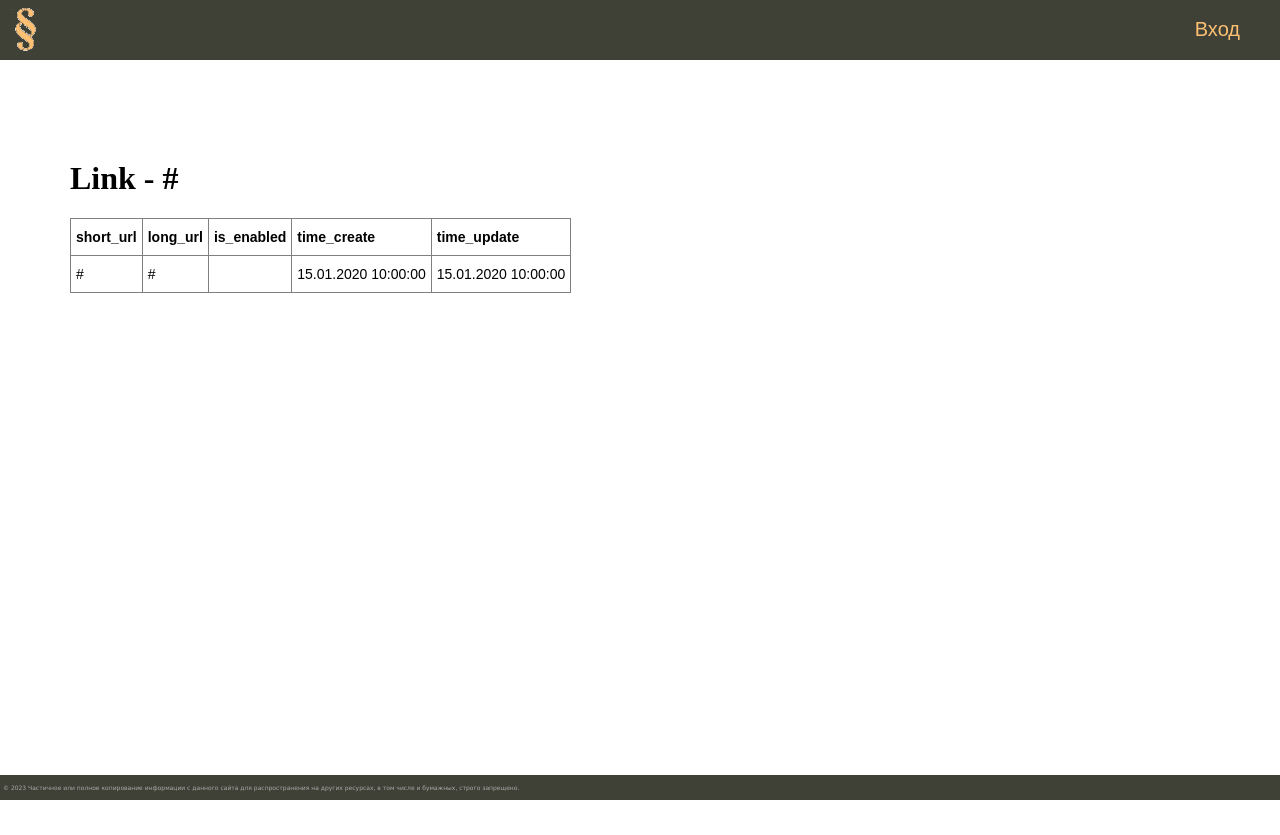
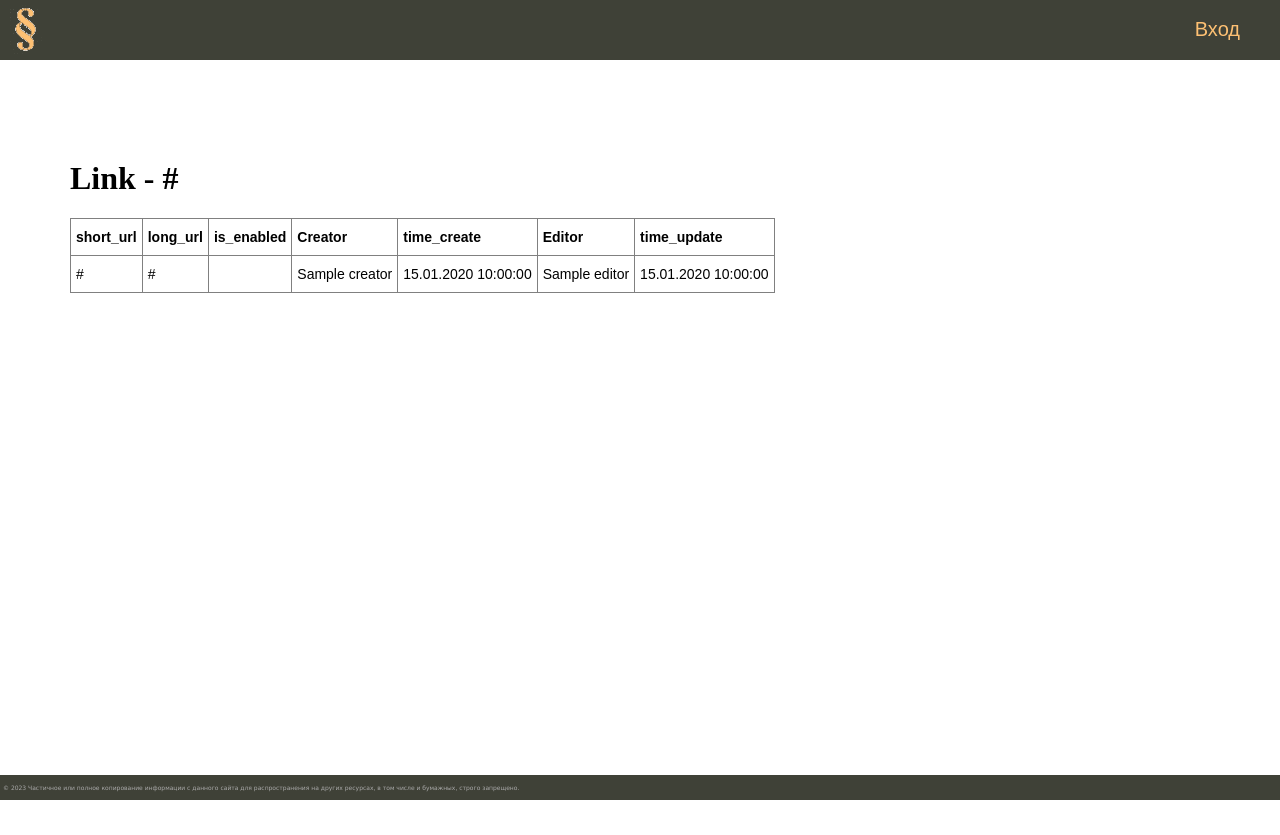
Before and after one commit to MinistrBob/short-urls, a Django app: template short_urls/short_urls_app/templates/link_edit.html in a window 1280 px wide. Run offline with Django 3.2, Linux system fonts and the light colour scheme; the template is opened without the code that fills it: most values are stand-ins (such as "Sample title", 1, 10 or a date in 2020).

Commit message:
добавил необходимые поля

```diff
--- a/TODO.py
+++ b/TODO.py
@@ -1,3 +1,4 @@
+# TODO: !!! Нужно в CI\CD делать backup БД перед накатом новой версии.
 # TODO: Добавить поле кто  создал ссылку и кто её отредактировал. Поиск по автору. Галочка "Показывать только мои ссылки".
 # TODO: В списке ссылок поле short_link нужно выводить короткую ссылку целиком, чтобы было удобно копировать. Или сделать кнопочку копировать, чтобы сразу в буфер обмена копировалось.
 # TODO: Не нужно кнопку, нужно просто форму создания возвращать сразу с проставленным слагом, если человек хочет, то может удалить его и поставить свой. Сделать кнопку генерации слага - слаг нужно проверять на уникальность.
--- a/short_urls/short_urls_app/forms.py
+++ b/short_urls/short_urls_app/forms.py
@@ -35,7 +35,7 @@ class AddLinkForm(forms.ModelForm):
 
     class Meta:
         model = Link
-        fields = ['short_url', 'is_enabled', 'long_url']
+        fields = ['short_url', 'is_enabled', 'long_url', 'creator']
         widgets = {
             'short_url': forms.TextInput(attrs={'class': 'form-input'}),
             'long_url': forms.Textarea(attrs={'cols': 60, 'rows': 10}),
@@ -51,6 +51,7 @@ class EditLinkForm(forms.ModelForm):
     class Meta:
         model = Link
         fields = '__all__'
+        exclude = ('creator',)
         widgets = {
             'short_url': forms.TextInput(attrs={'class': 'form-input'}),
             'long_url': forms.Textarea(attrs={'cols': 60, 'rows': 10}),
--- a/short_urls/short_urls_app/models.py
+++ b/short_urls/short_urls_app/models.py
@@ -1,5 +1,6 @@
 from django.db import models
 from django.urls import reverse
+from django.conf import settings
 
 
 class Link(models.Model):
@@ -9,6 +10,8 @@ class Link(models.Model):
     long_url = models.CharField(max_length=65535, verbose_name='Длинная ссылка')
     time_create = models.DateTimeField(auto_now_add=True)
     time_update = models.DateTimeField(auto_now=True)
+    creator = models.ForeignKey(settings.AUTH_USER_MODEL, on_delete=models.SET_NULL, null=True, related_name='creator', verbose_name='Создатель')
+    editor = models.ForeignKey(settings.AUTH_USER_MODEL, on_delete=models.SET_NULL, null=True, related_name='editor', verbose_name='Редактор')
 
     def __str__(self):
         return self.short_url
--- a/short_urls/short_urls_app/static/short_urls_app/js/script3.js
+++ b/short_urls/short_urls_app/static/short_urls_app/js/script3.js
@@ -131,7 +131,7 @@ function buildURL() {
         url = url + "utm_term=" + value + "&";
     }
     console.log("url=" + url)
-    if (url.charAt(url.length - 1) == "&") {
+    if (url.charAt(url.length - 1) == "&" || url.charAt(url.length - 1) == "?") {
         url = url.substring(0, url.length - 1);
     }
     console.log("url=" + url)
--- a/short_urls/short_urls_app/templates/link_edit.html
+++ b/short_urls/short_urls_app/templates/link_edit.html
@@ -19,7 +19,9 @@
     <th class="tg-fymr">short_url</th>
     <th class="tg-fymr">long_url</th>
     <th class="tg-fymr">is_enabled</th>
+    <th class="tg-fymr">Creator</th>
     <th class="tg-fymr">time_create</th>
+    <th class="tg-fymr">Editor</th>
     <th class="tg-fymr">time_update</th>
   </tr>
 </thead>
@@ -28,7 +30,9 @@
     <td class="tg-0pky">{{link.short_url}}</td>
     <td class="tg-0pky">{{link.long_url}}</td>
     <td class="tg-0pky">{{link.is_enabled}}</td>
+    <td class="tg-0pky">{{l.creator}}</td>
     <td class="tg-0pky">{{link.time_create|date:"d.m.Y H:i:s"}}</td>
+    <td class="tg-0pky">{{l.editor}}</td>
     <td class="tg-0pky">{{link.time_update|date:"d.m.Y H:i:s"}}</td>
   </tr>
 </tbody>
--- a/short_urls/short_urls_app/templates/links_list.html
+++ b/short_urls/short_urls_app/templates/links_list.html
@@ -38,7 +38,9 @@
     <th class="tg-fymr">short_url</th>
     <th class="tg-fymr">long_url</th>
     <th class="tg-fymr">is_enabled</th>
+    <th class="tg-fymr">Creator</th>
     <th class="tg-fymr">time_create</th>
+    <th class="tg-fymr">Editor</th>
     <th class="tg-fymr">time_update</th>
   </tr>
   </thead>
@@ -50,7 +52,9 @@
     <td class="tg-0pky"><a href="{{ base_short_url }}/{{l.short_url}}">{{l.short_url}}</a></td>
     <td class="tg-0pky">{{l.long_url}}</td>
     <td class="tg-0pky">{{l.is_enabled}}</td>
+    <td class="tg-0pky">{{l.creator}}</td>
     <td class="tg-0pky">{{l.time_create|date:"d.m.Y H:i:s"}}</td>
+    <td class="tg-0pky">{{l.editor}}</td>
     <td class="tg-0pky">{{l.time_update|date:"d.m.Y H:i:s"}}</td>
   </tr>
   {% endfor %}
```
Also changed, not shown: short_urls/short_urls_app/views.py (+5 -2 lines), short_urls/short_urls_app/migrations/0002_alter_link_options_link_creator_link_editor_and_more.py (added).
